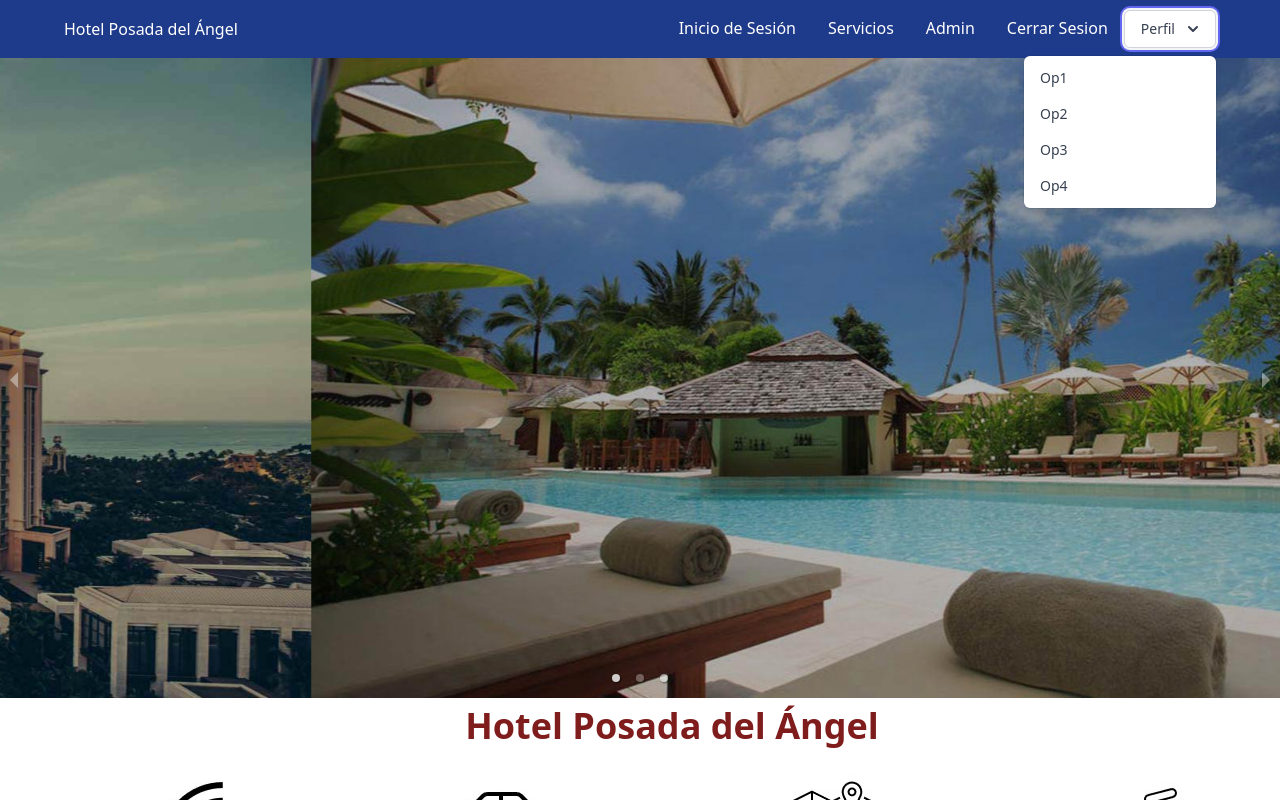
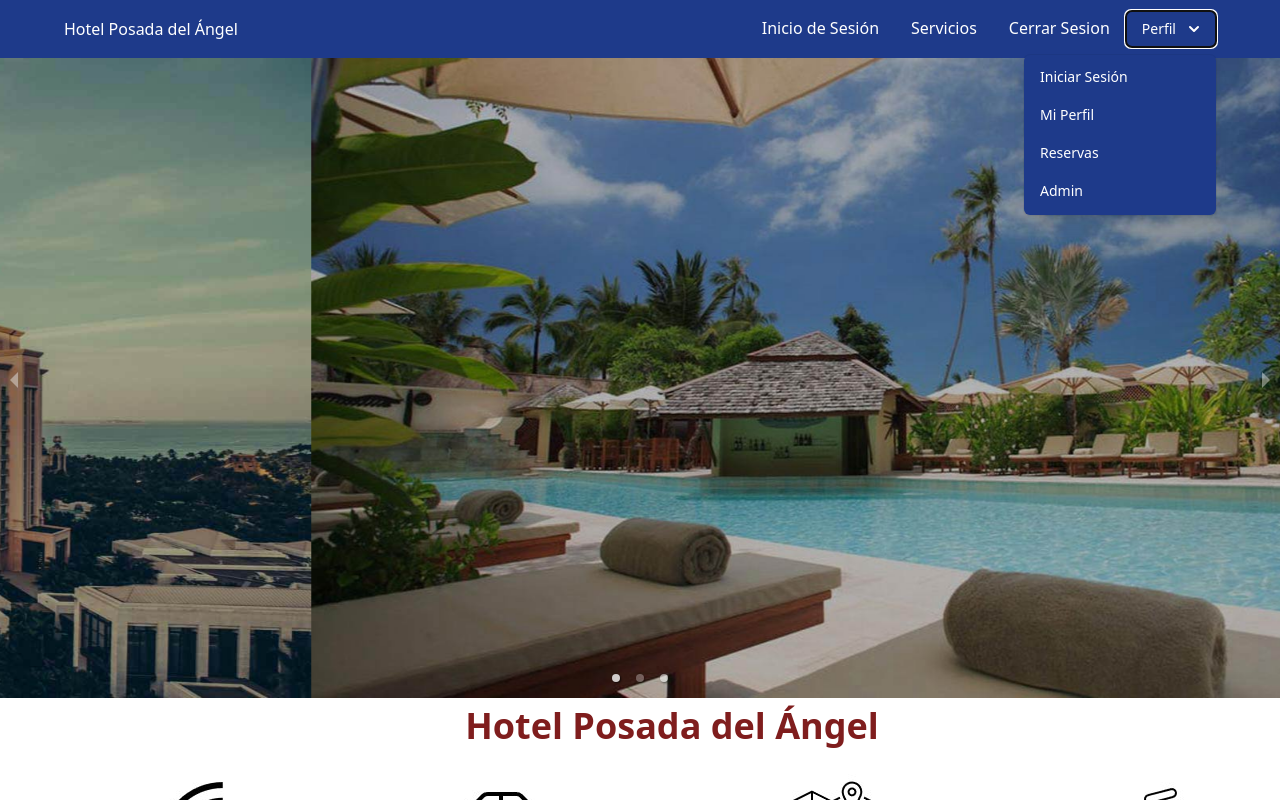
Before and after one commit to cnuila/Aplicacion-Hotel, a React (Create React App) app: page / in a window 1280 px wide. Both pictures are taken after a click on the button "Perfil". Shown: the top 800 px of the page. Built offline with nearby package versions, Linux system fonts and the light colour scheme.

Commit message:
Dropdown responsivo y comportamiento adicional

```diff
--- a/src/Components/Dropdown.js
+++ b/src/Components/Dropdown.js
@@ -1,11 +1,20 @@
 import React, { Component } from 'react'
+import { Link } from 'react-router-dom';
+import firebase from 'firebase'
 
 class Dropdown extends Component {
     constructor() {
         super()
         this.state = {
-            open: false
+            open: false,
+            signedIn: false
         }
+    }
+    cerrarSesion = () => {
+        firebase.auth().signOut().then(function () {
+        }).catch(function (error) {
+            console.log(error)
+        });
     }
 
     toggle(){
@@ -19,19 +28,20 @@ class Dropdown extends Component {
             <div>
                 <div class="relative inline-block text-left">
                     <div>
-                        <button type="button" onClick={() => this.toggle()} class="inline-flex justify-center w-full rounded-md border border-gray-300 shadow-sm px-4 py-2 bg-white text-sm font-medium text-gray-700 hover:bg-gray-50 focus:outline-none focus:ring-2 focus:ring-offset-2 focus:ring-offset-gray-100 focus:ring-indigo-500">
+                        <button type="button" onClick={() => this.toggle()} class="inline-flex justify-center w-full rounded-md shadow-sm px-4 py-2 bg-blue-900 text-sm font-medium text-white">
                             Perfil
                             <svg class="-mr-1 ml-2 h-5 w-5" xmlns="http://www.w3.org/2000/svg" viewBox="0 0 20 20" fill="currentColor" aria-hidden="true">
                                 <path fill-rule="evenodd" d="M5.293 7.293a1 1 0 011.414 0L10 10.586l3.293-3.293a1 1 0 111.414 1.414l-4 4a1 1 0 01-1.414 0l-4-4a1 1 0 010-1.414z" clip-rule="evenodd" />
                             </svg>
                         </button>
                     </div>
-                    <div class="origin-top-right z-40 absolute right-0 mt-2 w-48 rounded-md shadow-lg bg-white ring-1 ring-black ring-opacity-5">
+                    <div class="origin-top-right z-40 absolute lg:right-0 mt-2 w-48 rounded-md shadow-lg bg-blue-900 ring-1 ring-black ring-opacity-5">
                         <div class={(this.state.open ? "py-1" : "hidden")}>
-                            <a href="#" class="block px-4 py-2 text-sm text-gray-700 hover:bg-gray-100 hover:text-gray-900" role="menuitem">Op1</a>
-                            <a href="#" class="block px-4 py-2 text-sm text-gray-700 hover:bg-gray-100 hover:text-gray-900" role="menuitem">Op2</a>
-                            <a href="#" class="block px-4 py-2 text-sm text-gray-700 hover:bg-gray-100 hover:text-gray-900" role="menuitem">Op3</a>
-                            <a href="#" class="block px-4 py-2 text-sm text-gray-700 hover:bg-gray-100 hover:text-gray-900" role="menuitem">Op4</a>
+                            <Link to="/login" class={(this.state.signedIn ? "hidden" : "block px-4 py-2 text-sm text-white border-b-2 border-transparent hover:border-yellow-200")} role="menuitem">Iniciar Sesión</Link>
+                            <div class={(this.state.signedIn ? "block px-4 py-2 text-sm text-white border-b-2 border-transparent hover:border-yellow-200" : "hidden")} role="menuitem" onClick={this.cerrarSesion}>Cerrar Sesión</div>
+                            <a href="#" class="block px-4 py-2 text-sm text-white border-b-2 border-transparent hover:border-yellow-200" role="menuitem">Mi Perfil</a>
+                            <a href="#" class="block px-4 py-2 text-sm text-white border-b-2 border-transparent hover:border-yellow-200" role="menuitem">Reservas</a>
+                            <Link to="/administracion" class="block px-4 py-2 text-sm text-white border-b-2 border-transparent hover:border-yellow-200" role="menuitem">Admin</Link>
                         </div>
                     </div>
                     </div>
--- a/src/Components/Navbar.js
+++ b/src/Components/Navbar.js
@@ -27,13 +27,6 @@ class Navbar extends Component {
             }
         });
     }
-
-    cerrarSesion = () => {
-        firebase.auth().signOut().then(function () {
-        }).catch(function (error) {
-            console.log(error)
-        });
-    }
     render() {
         let user = firebase.auth().currentUser;
         let inicioSesion;
@@ -60,9 +53,6 @@ class Navbar extends Component {
                                     <Link to="/servicios" class="lg:p-4 py-3 px-0 block border-b-2 border-transparent hover:border-yellow-200">Servicios</Link>
                                 </li>
                                 <li>
-                                    <Link to="/administracion" class="lg:p-4 py-3 px-0 block border-b-2 border-transparent hover:border-yellow-200">Admin</Link>
-                                </li>
-                                <li>
                                     <a href="./" class="lg:p-4 py-3 px-0 block border-b-2 border-transparent hover:border-yellow-200" onClick={this.cerrarSesion}>Cerrar Sesion</a>
                                 </li>
                                 <li>
```
Also changed, not shown: 1 other file (tests, documents, lock files or other folders).
